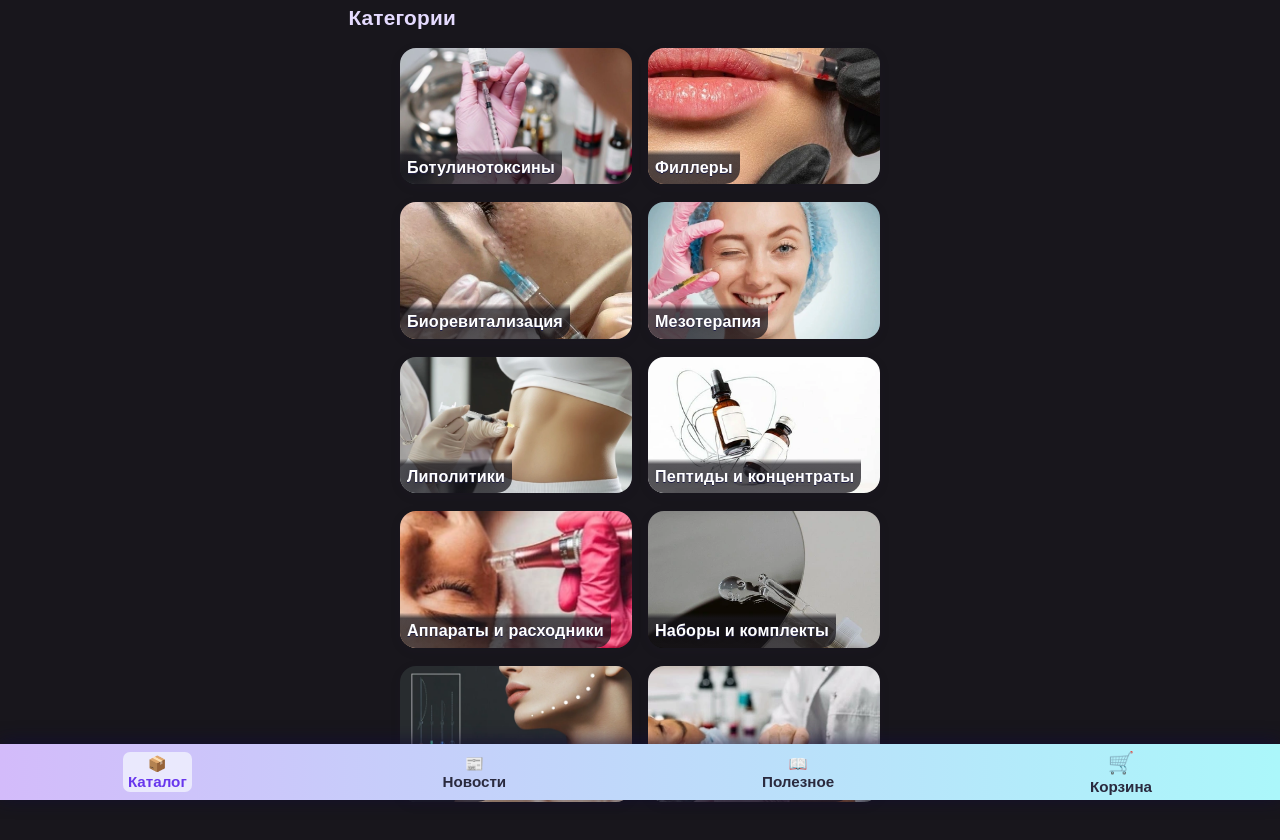
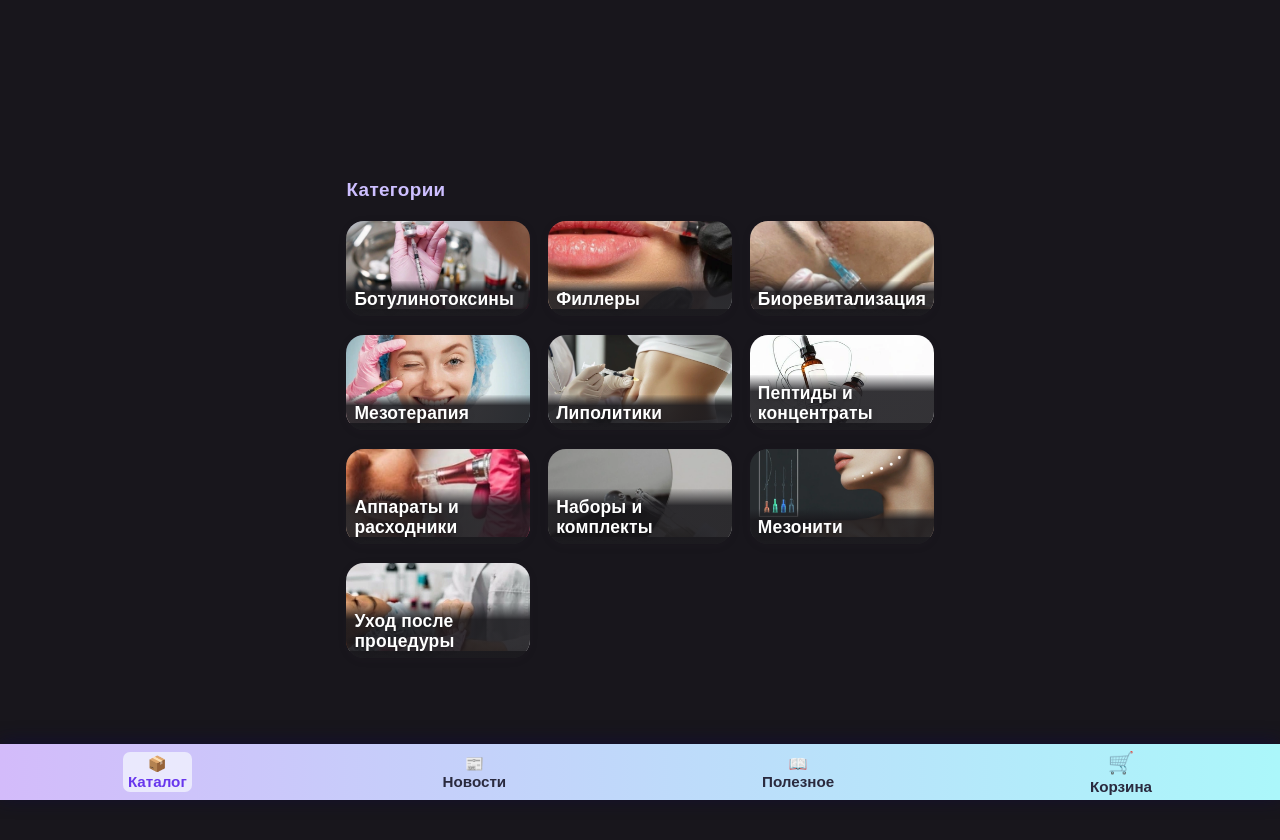
Before and after one commit to AlexSalavat/facade-stone-app, a React (Vite) app: page /catalog in a window 1280 px wide. Shown: the top 840 px of the page. Built offline with nearby package versions, Linux system fonts and the light colour scheme.

Commit message:
first djjj

```diff
--- a/src/components/CategoryCard.css
+++ b/src/components/CategoryCard.css
@@ -1,68 +1,59 @@
 .category-card {
   position: relative;
-  border-radius: 16px;
+  border-radius: 18px;
   overflow: hidden;
-  box-shadow: 0 3px 12px rgba(38, 30, 61, 0.08);
+  box-shadow: 0 2px 10px rgba(48,32,56,0.08);
+  background: #222027;
   cursor: pointer;
-  background: #18161c;
-  transition: transform 0.12s, box-shadow 0.14s;
-  min-height: 110px;
-  aspect-ratio: 1.7/1;
-  display: flex;
-  align-items: flex-end;
+  transition: transform 0.13s, box-shadow 0.17s;
+  min-height: 95px;
+  outline: none;
+}
+
+.category-card:active, .category-card:focus {
+  transform: scale(0.97);
+  box-shadow: 0 1px 5px rgba(120,80,180,0.13);
 }
 
 .category-card-img {
+  display: block;
   width: 100%;
-  height: 100%;
+  height: 88px;
   object-fit: cover;
-  display: block;
-  position: absolute;
-  inset: 0;
-  z-index: 0;
+  background: #232129;
 }
 
 .category-card-title {
-  position: relative;
-  z-index: 1;
-  width: 100%;
-  text-align: center;
-  font-family: 'Montserrat', Arial, sans-serif;
-  font-size: 1.01rem;
+  position: absolute;
+  left: 0; right: 0; bottom: 0;
+  padding: 8px 6px 6px 8px;
+  color: #fff;
+  font-size: 1.09rem;
   font-weight: 600;
-  color: #fff;
+  background: linear-gradient(0deg, rgba(27,26,30,0.89) 70%, rgba(44,44,54,0.06) 100%);
+  border-bottom-left-radius: 16px;
+  border-bottom-right-radius: 16px;
+  text-align: left;
   letter-spacing: 0.01em;
-  text-shadow:
-    0 1px 7px rgba(18,12,44,0.25),
-    0 0.5px 0 #24244a;
-  padding: 8px 7px 8px 7px;
-  background: linear-gradient(
-    0deg,
-    rgba(24, 22, 28, 0.73) 85%,
-    rgba(24, 22, 28, 0.03) 100%
-  );
-  border-bottom-left-radius: 15px;
-  border-bottom-right-radius: 15px;
-  box-sizing: border-box;
-  min-height: 32px;
-  max-height: 40px;
-  display: flex;
-  align-items: center;
-  justify-content: center;
-  word-break: break-word;
+  line-height: 1.18;
   white-space: normal;
-  line-height: 1.16;
+  z-index: 2;
+  /* Тень для текста */
+  text-shadow: 0 2px 9px rgba(0,0,0,0.11), 0 1px 2px rgba(0,0,0,0.19);
 }
 
 @media (max-width: 700px) {
-  .category-card {
-    min-height: 92px;
-    aspect-ratio: 1.65/1;
+  .category-cards-grid {
+    display: grid;
+    grid-template-columns: 1fr 1fr;
+    gap: 15px 13px;
+    margin-top: 10px;
+  }
+  .category-card-img {
+    height: 95px;
   }
   .category-card-title {
-    font-size: 0.93rem;
-    padding: 6px 5px 6px 5px;
-    min-height: 28px;
-    max-height: 33px;
+    font-size: 0.97rem;
+    padding: 7px 5px 6px 7px;
   }
 }
--- a/src/components/CategoryCard.jsx
+++ b/src/components/CategoryCard.jsx
@@ -4,12 +4,8 @@ import "./CategoryCard.css";
 export default function CategoryCard({ image, name, onClick }) {
   return (
     <div className="category-card" onClick={onClick} tabIndex={0} role="button">
-      <div className="category-card-img-wrap">
-        <img src={image} alt={name} className="category-card-img" />
-        <div className="category-card-title">
-          {name}
-        </div>
-      </div>
+      <img src={image} alt={name} className="category-card-img" />
+      <div className="category-card-title">{name}</div>
     </div>
   );
 }
--- a/src/components/CategoryView.css
+++ b/src/components/CategoryView.css
@@ -1,75 +1,35 @@
-/* CategoryView.css */
-
 .category-list-page {
-  margin-top: 0;
-  padding-top: 0;
-  width: 100%;
+  width: 100vw;
+  max-width: 470px;
+  margin: 0 auto;
+  padding: 12px 2vw 16px 2vw;
+  background: transparent;
 }
 
 .category-list-title {
-  font-family: 'Montserrat', Arial, sans-serif;
-  font-size: 1.3rem;
-  font-weight: 800;
-  margin: 8px 0 18px 2px;
-  color: #e5dbff;
-  letter-spacing: 0.01em;
+  color: #cdbfff;
+  font-weight: 700;
+  font-size: 1.18rem;
+  letter-spacing: 0.02em;
+  margin-bottom: 10px;
+  margin-top: 7px;
+  text-align: left;
 }
 
 .category-cards-grid {
   display: grid;
   grid-template-columns: 1fr 1fr;
-  gap: 18px 16px; /* вертикаль/горизонталь между карточками */
-  margin: 0 auto;
-  max-width: 480px;
-  padding: 0 6px;
-  width: 100%;
+  gap: 15px 13px;
+  margin-top: 10px;
 }
 
-.category-view-page {
-  margin-top: 0;
-  padding-top: 0;
-  width: 100%;
-}
-
-.category-view-top-row {
-  display: flex;
-  align-items: center;
-  margin-bottom: 16px;
-  gap: 6px;
-}
-
-.products-grid {
-  display: grid;
-  grid-template-columns: 1fr 1fr;
-  gap: 18px 16px;
-  margin-top: 18px;
-}
-
-.back-btn {
-  background: none;
-  border: none;
-  color: #bcb7f6;
-  font-size: 1.03rem;
-  font-family: inherit;
-  font-weight: 600;
-  cursor: pointer;
-  padding: 5px 14px 5px 0;
-  outline: none;
-  transition: color 0.12s;
-}
-.back-btn:hover {
-  color: #ff6ca4;
-}
-
-@media (max-width: 540px) {
-  .category-cards-grid,
-  .products-grid {
-    max-width: 100vw;
-    padding: 0 2vw;
-    gap: 13px 7px;
+@media (min-width: 700px) {
+  .category-list-page {
+    max-width: 600px;
+    padding: 30px 0 50px 0;
   }
-  .category-list-title {
-    font-size: 1.08rem;
-    margin: 7px 0 11px 2px;
+  .category-cards-grid {
+    grid-template-columns: repeat(3, 1fr);
+    gap: 19px 18px;
   }
 }
```
